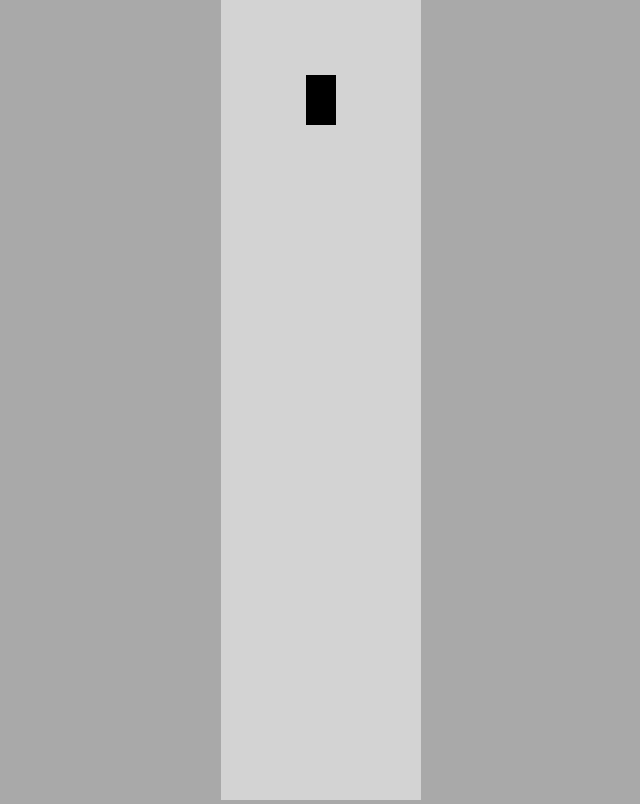
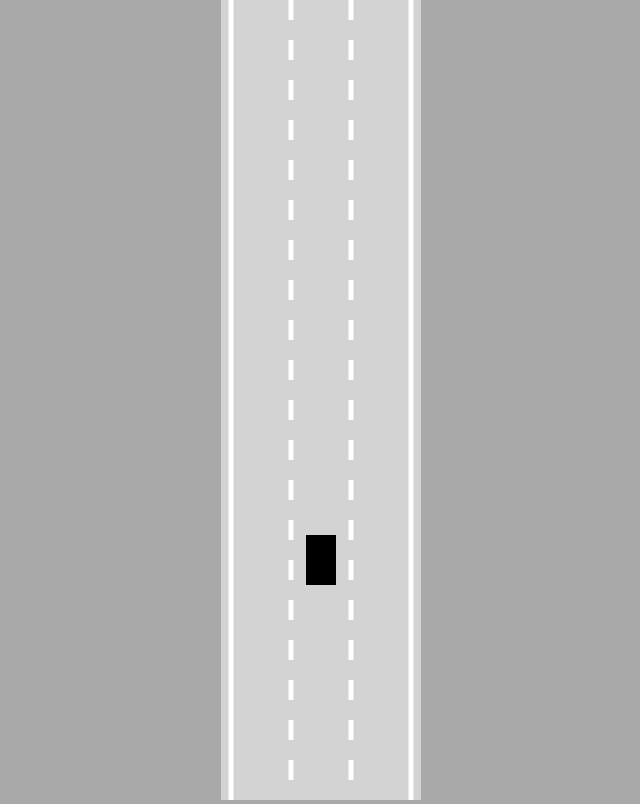
Before and after one commit to krishnactive/self-driving-algo-car, a plain HTML site: page index.html in a window 1280 px wide. Shown: the whole page, without its empty margins (319-959 px from the left). Drawn offline with Linux system fonts and the light colour scheme.

Commit message:
road construction

```diff
--- a/index.html
+++ b/index.html
@@ -8,6 +8,8 @@
     <canvas id="myCanvas"></canvas>
     <script src="car.js"></script>
     <script src="controls.js"></script>
+    <script src="road.js"></script>
+    <script src="utils.js"></script>
     <script src="main.js"></script>
 </body>
 </html>
--- a/main.js
+++ b/main.js
@@ -2,7 +2,8 @@ const canvas =document.getElementById("myCanvas");
 canvas.width = 200;
 
 const ctx = canvas.getContext("2d");
-const car = new Car(100,100,30,50);
+const road = new Road(canvas.width/2, canvas.width*0.9);
+const car = new Car(road.getLaneCenter(1),100,30,50);
 car.draw(ctx);
 
 
@@ -10,8 +11,15 @@ animate();
 
 function animate(){
     car.update();
+    canvas.height = window.innerHeight;
 
-    canvas.height = window.innerHeight;
+    ctx.save();
+    ctx.translate(0,-car.y+canvas.height*0.7);
+
+
+    road.draw(ctx);
     car.draw(ctx);
+
+    ctx.restore();
     requestAnimationFrame(animate);
 }
--- /dev/null
+++ b/road.js
@@ -0,0 +1,54 @@
+class Road{
+    constructor(x,width,laneCount = 3){
+        this.x = x;
+        this.width = width;
+        this.laneCount = laneCount;
+
+        this.left = x- width/2;
+        this.right = x+ width/2;
+
+        const infinity = 1000000;
+        this.top = infinity;
+        this.bottom = -1*infinity;
+
+        const topLeft = {x:this.left, y:this.top};
+        const topRight = {x:this.right, y:this.top};
+        const bottomLeft = {x:this.left, y:this.bottom};
+        const bottomRight = {x:this.right, y:this.bottom};
+        this.borders = [
+            [topLeft, bottomLeft],
+            [topRight, bottomRight]
+        ];
+    }
+    getLaneCenter(laneIndex){
+         const laneWidth = this.width/this.laneCount;
+         return this.left+laneWidth/2+
+         Math.min(laneIndex,this.laneCount-1)*laneWidth;
+    }
+
+
+    draw(ctx){
+        ctx.lineWidth = 5;
+        ctx.strokeStyle="white";
+        for(let i = 1;i<=this.laneCount-1;i++){
+            const x = lerp(
+                this.left,
+                this.right,
+                i/this.laneCount
+            );
+
+            ctx.setLineDash([20,20]);
+            ctx.beginPath();
+            ctx.moveTo(x, this.top);;
+            ctx.lineTo(x, this.bottom);
+            ctx.stroke();
+        }
+        ctx.setLineDash([]);
+        this.borders.forEach(border=>{
+            ctx.beginPath();
+            ctx.moveTo(border[0].x,border[0].y);
+            ctx.lineTo(border[1].x, border[1].y);
+            ctx.stroke();
+        });
+    }
+}
--- /dev/null
+++ b/utils.js
@@ -0,0 +1,3 @@
+function lerp(A,B, t){
+    return A+(B-A)*t;
+}
```
